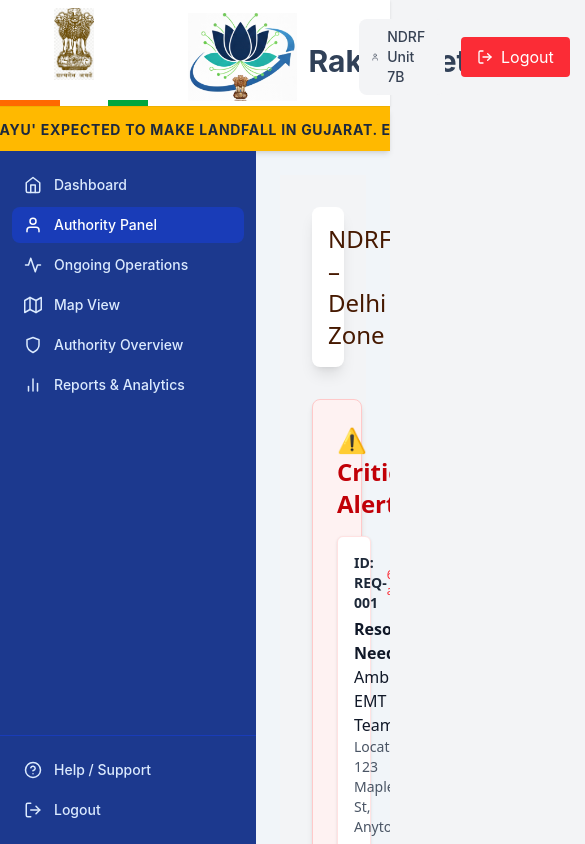
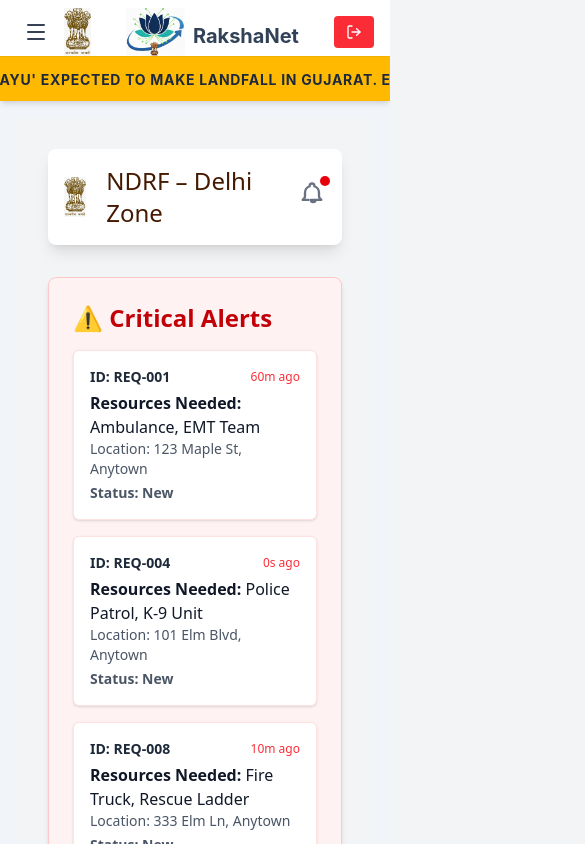
Before and after one commit to SaumyaGurnani/RakshaNetApp, a React (Vite) app: page /authority/authority-panel in a window 390 px wide. Shown: the top 844 px of the page, 585 px wide, since content can reach past the window. Built offline with nearby package versions, Linux system fonts and the light colour scheme; grey boxes are pictures that could not be loaded.

Commit message:
authority panel

```diff
--- a/src/components/Navbar.jsx
+++ b/src/components/Navbar.jsx
@@ -1,33 +1,38 @@
 // src/components/Navbar.jsx
 import React from "react";
-import { Globe, User, LogOut, LogIn } from "lucide-react"; // <-- IMPORT LogIn ICON
+import { Globe, User, LogOut, LogIn, Menu } from "lucide-react"; // <-- IMPORT LogIn and Menu ICON
 
 // Accept the new onShowLogin function as a prop
-export default function Navbar({ isHindi, onLanguageChange, userData, onLogout, onShowLogin }) {
+export default function Navbar({ isHindi, onLanguageChange, userData, onLogout, onShowLogin, onMenuClick, isAuthorityView }) {
   return (
     <header className="bg-white shadow-sm border-b border-yellow-500">
-      <div className="flex items-center justify-between pr-6 pt-2 bg-white relative">
-        <div className="flex flex-col items-center gap-5 mr-10">
-          <img src="/indian-emblem.png" alt="Indian Emblem" className="h-18" />
-          <div className="flex justify-end">
+      <div className="flex items-center justify-between px-4 sm:pr-6 pt-2 bg-white relative">
+        <div className="flex items-center gap-2 sm:gap-5">
+          {isAuthorityView && (
+            <button onClick={onMenuClick} className="md:hidden p-2 rounded-full hover:bg-gray-100">
+              <Menu className="h-6 w-6 text-gray-700" />
+            </button>
+          )}
+          <img src="/indian-emblem.png" alt="Indian Emblem" className="h-12 sm:h-18" />
+          <div className="hidden sm:flex justify-end">
             <div className="w-15 h-1.5 bg-orange-500"></div>
             <div className="w-12 h-1.5 bg-white"></div>
             <div className="w-10 h-1.5 bg-green-600"></div>
           </div>
         </div>
 
-        <div className="flex items-center gap-3">
-          <img src="/government-logo.png" alt="Gov Logo" className="h-22" />
-          <h1 className="text-3xl font-bold text-slate-700 mt-2">RakshaNet</h1>
+        <div className="flex items-center gap-2 sm:gap-3">
+          <img src="/government-logo.png" alt="Gov Logo" className="h-12 sm:h-22" />
+          <h1 className="text-xl sm:text-3xl font-bold text-slate-700 mt-2">RakshaNet</h1>
         </div>
 
         {/* Right - Buttons */}
-        <div className="flex items-center gap-4">
+        <div className="flex items-center gap-2 sm:gap-4">
           {/* Conditional rendering based on userData */}
           {userData ? (
             <>
               {/* User Info */}
-              <div className="flex items-center gap-2 bg-gray-100 px-3 py-2 rounded-lg">
+              <div className="hidden lg:flex items-center gap-2 bg-gray-100 px-3 py-2 rounded-lg">
                 <User className="h-4 w-4 text-gray-600" />
                 <span className="text-sm font-medium text-gray-700">
                   {userData.name || userData.email}
@@ -37,26 +42,26 @@
               {/* Logout Button */}
               <button
                 onClick={onLogout}
-                className="flex items-center gap-2 bg-red-500 hover:bg-red-600 text-white px-4 py-2 rounded transition-colors"
+                className="flex items-center gap-2 bg-red-500 hover:bg-red-600 text-white px-3 py-2 sm:px-4 rounded transition-colors"
               >
                 <LogOut className="h-4 w-4" />
-                Logout
+                <span className="hidden sm:inline">Logout</span>
               </button>
             </>
           ) : (
             // If no user data, show Login button
             <button
               onClick={onShowLogin}
-              className="flex items-center gap-2 bg-blue-600 hover:bg-blue-700 text-white px-4 py-2 rounded transition-colors"
+              className="flex items-center gap-2 bg-blue-600 hover:bg-blue-700 text-white px-3 py-2 sm:px-4 rounded transition-colors"
             >
               <LogIn className="h-4 w-4" />
-              {isHindi ? "लॉगइन" : "Login"}
+              <span className="hidden sm:inline">{isHindi ? "लॉगइन" : "Login"}</span>
             </button>
           )}
 
           <button
             onClick={() => onLanguageChange(!isHindi)}
-            className="flex items-center gap-1 px-3 py-1.5 border border-blue-500 text-blue-700 rounded hover:bg-blue-50"
+            className="hidden sm:flex items-center gap-1 px-3 py-1.5 border border-blue-500 text-blue-700 rounded hover:bg-blue-50"
           >
             <Globe className="h-4 w-4" />
             {isHindi ? "English" : "हिंदी"}
--- a/src/components/Sidebar.jsx
+++ b/src/components/Sidebar.jsx
@@ -1,7 +1,7 @@
 // src/components/Sidebar.jsx
 
 import React from "react";
-import { Link, useLocation, useNavigate } from "react-router-dom"; // 1. Import useNavigate
+import { Link, useLocation, useNavigate } from "react-router-dom";
 import { FiHome, FiMap, FiBarChart2, FiHelpCircle, FiLogOut, FiActivity, FiShield, FiUser } from "react-icons/fi";
 
 const menuItems = [
@@ -13,24 +13,26 @@
   { to: '/authority/analytics', label: "Reports & Analytics", icon: <FiBarChart2 /> },
 ];
 
-export default function Sidebar() {
+export default function Sidebar({ isSidebarOpen, setIsSidebarOpen }) {
   const location = useLocation();
-  const navigate = useNavigate(); // 2. Initialize the navigate function
+  const navigate = useNavigate();
 
-  // 3. Create a function to handle the logout action
   const handleLogout = () => {
-    // In a real app, you would clear user session/token here
     console.log("Logging out...");
-    navigate('/'); // Navigate to the landing page
+    navigate('/');
   };
 
   return (
-    <aside className="h-full w-64 bg-blue-900 text-blue-100 flex flex-col flex-shrink-0">
+    <>
+      <aside
+        className={`fixed inset-y-0 left-0 z-30 w-64 bg-blue-900 text-blue-100 flex flex-col flex-shrink-0 transform ${isSidebarOpen ? 'translate-x-0' : '-translate-x-full'} md:relative md:translate-x-0 transition-transform duration-300 ease-in-out`}
+      >
         <nav className="flex-1 px-3 py-4 space-y-1">
           {menuItems.map((item) => (
             <Link
               key={item.to}
               to={item.to}
+              onClick={() => setIsSidebarOpen(false)}
               className={`flex items-center gap-3 w-full px-3 py-2 rounded-lg text-left transition-colors ${
                 location.pathname === item.to
                   ? "bg-blue-800 text-white"
@@ -48,7 +50,6 @@
             <FiHelpCircle className="text-lg" />
             <span className="text-sm font-medium">Help / Support</span>
           </button>
-        {/* 4. Add the onClick handler to the logout button */}
           <button
             onClick={handleLogout}
             className="flex items-center gap-3 w-full px-3 py-2 rounded-lg hover:bg-blue-800/70 text-blue-100"
@@ -58,5 +59,12 @@
           </button>
         </div>
       </aside>
+      {isSidebarOpen && (
+        <div
+          className="fixed inset-0 bg-black/10 backdrop-blur-sm z-20 md:hidden"
+          onClick={() => setIsSidebarOpen(false)}
+        ></div>
+      )}
+    </>
   );
 }
--- a/src/pages/authorityView/Layout.jsx
+++ b/src/pages/authorityView/Layout.jsx
@@ -1,12 +1,15 @@
 import React, { useState } from "react";
-import { Outlet, useNavigate } from "react-router-dom";
+import { Outlet, useNavigate, useLocation } from "react-router-dom";
 import Sidebar from "../../components/Sidebar";
 import Navbar from "../../components/Navbar";
 import AlertMarquee from "../../components/AlertMarquee";
 
 export default function AuthorityLayout() {
   const [isHindi, setIsHindi] = useState(false);
+  const [isSidebarOpen, setIsSidebarOpen] = useState(false);
   const navigate = useNavigate();
+  const location = useLocation();
+  const isMapView = location.pathname === '/authority/map-view';
 
   // Mock user data - in a real app, this would come from context or props
   const userData = {
@@ -35,11 +38,13 @@
         onLanguageChange={handleLanguageChange}
         userData={userData}
         onLogout={handleLogout}
+        onMenuClick={() => setIsSidebarOpen(!isSidebarOpen)}
+        isAuthorityView={true}
       />
       <AlertMarquee isHindi={isHindi} />
-      <div className="flex flex-1 overflow-hidden">
-        <Sidebar />
-        <main className="flex-1 p-6 space-y-6 overflow-y-auto">
+      <div className="flex flex-1 overflow-hidden relative">
+        <Sidebar isSidebarOpen={isSidebarOpen} setIsSidebarOpen={setIsSidebarOpen} />
+        <main className={`flex-1 overflow-y-auto ${isMapView ? '' : 'p-4 sm:p-6 space-y-6'}`}>
           <Outlet />
         </main>
       </div>
--- a/src/pages/authorityView/authorityPanel.jsx
+++ b/src/pages/authorityView/authorityPanel.jsx
@@ -8,7 +8,7 @@
     type: "Medical",
     victim_name: "John Doe",
     location: { address: "123 Maple St, Anytown" },
-    status: "Unassigned",
+    status: "New",
     timestamp: new Date(Date.now() - 3600000).toISOString(),
     resources_needed: ["Ambulance", "EMT Team"]
   },
@@ -18,7 +18,7 @@
     type: "Police",
     victim_name: "Jane Smith",
     location: { address: "456 Oak Ave, Anytown" },
-    status: "In Progress",
+    status: "Assigned",
     timestamp: new Date(Date.now() - 7200000).toISOString(),
     resources_needed: ["Police Patrol", "SWAT Team"]
   },
@@ -38,7 +38,7 @@
     type: "Assault",
     victim_name: "Victim Anonymous",
     location: { address: "101 Elm Blvd, Anytown" },
-    status: "Unassigned",
+    status: "New",
     timestamp: new Date().toISOString(),
     resources_needed: ["Police Patrol", "K-9 Unit"]
   },
@@ -68,7 +68,7 @@
     type: "Police",
     victim_name: "John Smith",
     location: { address: "223 Oak Rd, Anytown" },
-    status: "In Progress",
+    status: "Assigned",
     timestamp: new Date(Date.now() - 1800000).toISOString(), // 30 minutes ago
     resources_needed: ["Police Patrol"]
   },
@@ -78,7 +78,7 @@
     type: "Fire",
     victim_name: "Emergency Call",
     location: { address: "333 Elm Ln, Anytown" },
-    status: "Unassigned",
+    status: "New",
     timestamp: new Date(Date.now() - 600000).toISOString(), // 10 minutes ago
     resources_needed: ["Fire Truck", "Rescue Ladder"]
   },
@@ -89,14 +89,7 @@
   const [requests, setRequests] = useState(initialRequests);
   const [searchTerm, setSearchTerm] = useState("");
   const [activeTab, setActiveTab] = useState("All");
-
-  const handleAssign = (id) => {
-    setRequests(
-      requests.map((req) =>
-        req.request_id === id ? { ...req, status: "In Progress" } : req
-      )
-    );
-  };
+  const [notification, setNotification] = useState("");
 
   const handleFulfill = (id) => {
     setRequests(
@@ -104,8 +97,36 @@
         req.request_id === id ? { ...req, status: "Fulfilled" } : req
       )
     );
+    setNotification("Request Fulfilled!");
+    setTimeout(() => setNotification(""), 3000);
   };
 
+  // State for the modal
+  const [isModalOpen, setIsModalOpen] = useState(false);
+  const [selectedRequest, setSelectedRequest] = useState(null);
+
+  // Function to open the modal
+  const handleAssignClick = (request) => {
+    setSelectedRequest(request);
+    setIsModalOpen(true);
+  };
+
+  // Function to close the modal
+  const handleCloseModal = () => {
+    setIsModalOpen(false);
+    setSelectedRequest(null);
+  };
+
+  // Function to handle the assignment from the modal
+  const handleAssignRequest = (assignmentDetails) => {
+    console.log("Assigning request:", selectedRequest.request_id, "with details:", assignmentDetails);
+    setRequests(
+        requests.map((req) =>
+          req.request_id === selectedRequest.request_id ? { ...req, status: "Assigned" } : req
+        )
+      );
+    handleCloseModal();
+  };
   const filteredRequests = requests.filter((req) => {
     const matchesSearch =
       req.request_id.toLowerCase().includes(searchTerm.toLowerCase()) ||
@@ -114,7 +135,7 @@
     const matchesTab =
       activeTab === "All" ||
       (activeTab === "New" && req.status === "New") ||
-      (activeTab === "Pending" && req.status === "In Progress") ||
+      (activeTab === "Assigned" && req.status === "Assigned") ||
       (activeTab === "Fulfilled" && req.status === "Fulfilled");
     return matchesSearch && matchesTab;
   });
@@ -123,7 +144,7 @@
 
   const getStats = () => ({
     new: requests.filter((req) => req.status === "New").length,
-    pending: requests.filter((req) => req.status === "In Progress").length,
+    pending: requests.filter((req) => req.status === "Assigned").length,
     fulfilled: requests.filter((req) => req.status === "Fulfilled").length,
     critical: requests.filter((req) => req.priority === "Critical").length,
   });
@@ -141,10 +162,15 @@
 
   return (
     <div className="min-h-screen bg-gray-100 p-8 font-sans antialiased">
+    {notification && (
+        <div className="fixed top-5 right-5 bg-green-500 text-white py-2 px-4 rounded-lg shadow-md z-50">
+          {notification}
+        </div>
+      )}
       <header className="flex justify-between items-center p-4 bg-white shadow-lg rounded-lg">
-        <div className='flex gap-5'>
+        <div className='flex gap-5 items-center'>
+          <img src="/indian-emblem.png" alt="Indian Emblem" className="h-10"/>
           <h1 className="text-2xl text-amber-950">NDRF – Delhi Zone</h1>
-          <img src="/ndrf_logo_png.png" alt="NDRF Logo" className="h-10"/>
         </div>
         <div className="relative">
           <button className="text-gray-500 hover:text-gray-700 focus:outline-none">
@@ -209,7 +235,7 @@
         {[
           { title: "Critical Requests", count: stats.critical, icon: "⚠️", color: "red" },
           { title: "New Requests", count: stats.new, icon: "🆕", color: "blue" },
-          { title: "Pending Requests", count: stats.pending, icon: "⏳", color: "yellow" },
+          { title: "Assigned Requests", count: stats.pending, icon: "⏳", color: "yellow" },
           { title: "Fulfilled Requests", count: stats.fulfilled, icon: "✅", color: "green" },
         ].map((card) => (
           <div
@@ -231,7 +257,7 @@
           <div className="flex flex-col md:flex-row justify-between items-center bg-white p-6 rounded-lg shadow-md mb-6">
             {/* Tabs */}
             <div className="flex space-x-4 mb-4 md:mb-0">
-              {["All", "New", "Pending", "Fulfilled"].map((tab) => (
+              {["All", "New", "Assigned", "Fulfilled"].map((tab) => (
                 <button
                   key={tab}
                   onClick={() => setActiveTab(tab)}
@@ -298,9 +324,9 @@
                     <td className="px-6 py-4 whitespace-nowrap">
                       <span
                         className={`px-2 inline-flex text-xs leading-5 font-semibold rounded-full ${
-                          req.status === "Unassigned"
-                            ? "bg-red-100 text-red-800"
-                            : req.status === "In Progress"
+                          req.status === "New"
+                            ? "bg-blue-100 text-blue-800"
+                            : req.status === "Assigned"
                             ? "bg-yellow-100 text-yellow-800"
                             : "bg-green-100 text-green-800"
                         }`}
@@ -309,25 +335,26 @@
                       </span>
                     </td>
                     <td className="px-6 py-4 whitespace-nowrap text-sm font-medium space-x-2">
-                      {req.status === "Unassigned" && (
+                      {req.status === 'New' ? (
+                        <>
                           <button
-                          onClick={() => handleAssign(req.request_id)}
-                          className="text-indigo-600 hover:text-indigo-900"
+                            onClick={() => handleAssignClick(req)}
+                            className="px-3 py-1 bg-indigo-600 text-white text-xs font-semibold rounded-md shadow-sm hover:bg-indigo-700 cursor-pointer"
                           >
                             Assign
                           </button>
-                      )}
-                      {req.status === "In Progress" && (
                           <button
                             onClick={() => handleFulfill(req.request_id)}
-                          className="text-green-600 hover:text-green-900"
+                            className="px-3 py-1 bg-green-600 text-white text-xs font-semibold rounded-md shadow-sm hover:bg-green-700 cursor-pointer"
                           >
                             Fulfill
                           </button>
-                      )}
-                      <button className="text-gray-500 hover:text-gray-700">
+                        </>
+                      ) : (
+                        <button className="px-3 py-1 bg-gray-500 text-white text-xs font-semibold rounded-md shadow-sm hover:bg-gray-600 cursor-pointer">
                           View
                         </button>
+                      )}
                     </td>
                   </tr>
                 ))}
@@ -336,6 +363,80 @@
           </div>
         </div>
       </div>
+      {isModalOpen && (
+        <AssignRequestModal
+          request={selectedRequest}
+          onClose={handleCloseModal}
+          onAssign={handleAssignRequest}
+        />
+      )}
+    </div>
+  );
+};
+
+// Modal Component
+const AssignRequestModal = ({ request, onClose, onAssign }) => {
+  const [authority, setAuthority] = useState('');
+  const [priority, setPriority] = useState(request.priority || 'Moderate');
+  const [notes, setNotes] = useState('');
+
+  const handleSubmit = () => {
+    onAssign({ authority, priority, notes });
+  };
+
+  return (
+    <div className="fixed inset-0 bg-black bg-opacity-50 flex items-center justify-center z-50">
+      <div className="bg-white rounded-lg shadow-xl w-full max-w-lg">
+        <div className="p-4 border-b">
+          <h2 className="text-xl font-bold">Assign Request: {request.request_id}</h2>
+        </div>
+        <div className="p-6 space-y-4">
+          <div>
+            <label htmlFor="authority" className="block text-sm font-medium text-gray-700">Assign To</label>
+            <select
+              id="authority"
+              value={authority}
+              onChange={(e) => setAuthority(e.target.value)}
+              className="mt-1 block w-full pl-3 pr-10 py-2 text-base border-gray-300 focus:outline-none focus:ring-indigo-500 focus:border-indigo-500 sm:text-sm rounded-md"
+            >
+              <option value="">Select Authority</option>
+              <option value="District Emergency Officer">District Emergency Officer</option>
+              <option value="District Police Superintendent">District Police Superintendent</option>
+              <option value="NDRF">NDRF</option>
+              <option value="Public Works Dept">Public Works Dept</option>
+              <option value="Health Support Team">Health Support Team</option>
+            </select>
+          </div>
+          <div>
+            <label htmlFor="priority" className="block text-sm font-medium text-gray-700">Priority</label>
+            <select
+              id="priority"
+              value={priority}
+              onChange={(e) => setPriority(e.target.value)}
+              className="mt-1 block w-full pl-3 pr-10 py-2 text-base border-gray-300 focus:outline-none focus:ring-indigo-500 focus:border-indigo-500 sm:text-sm rounded-md"
+            >
+              <option value="Critical">Critical</option>
+              <option value="High">High</option>
+              <option value="Moderate">Moderate</option>
+              <option value="Low">Low</option>
+            </select>
+          </div>
+          <div>
+            <label htmlFor="notes" className="block text-sm font-medium text-gray-700">Notes for Unit</label>
+            <textarea
+              id="notes"
+              rows="4"
+              value={notes}
+              onChange={(e) => setNotes(e.target.value)}
+              className="mt-1 block w-full p-2 border border-gray-300 rounded-md shadow-sm focus:ring-indigo-500 focus:border-indigo-500 sm:text-sm"
+            ></textarea>
+          </div>
+        </div>
+        <div className="p-4 border-t flex justify-end gap-2">
+          <button onClick={onClose} className="px-4 py-2 rounded-lg bg-gray-200 hover:bg-gray-300">Cancel</button>
+          <button onClick={handleSubmit} className="px-4 py-2 rounded-lg bg-indigo-600 text-white hover:bg-indigo-700">Assign</button>
+        </div>
+      </div>
     </div>
   );
 };
```
Also changed, not shown: src/components/InteractiveMapView.jsx (+21 -21 lines). Lines whose indentation alone changed are shown as unchanged.
